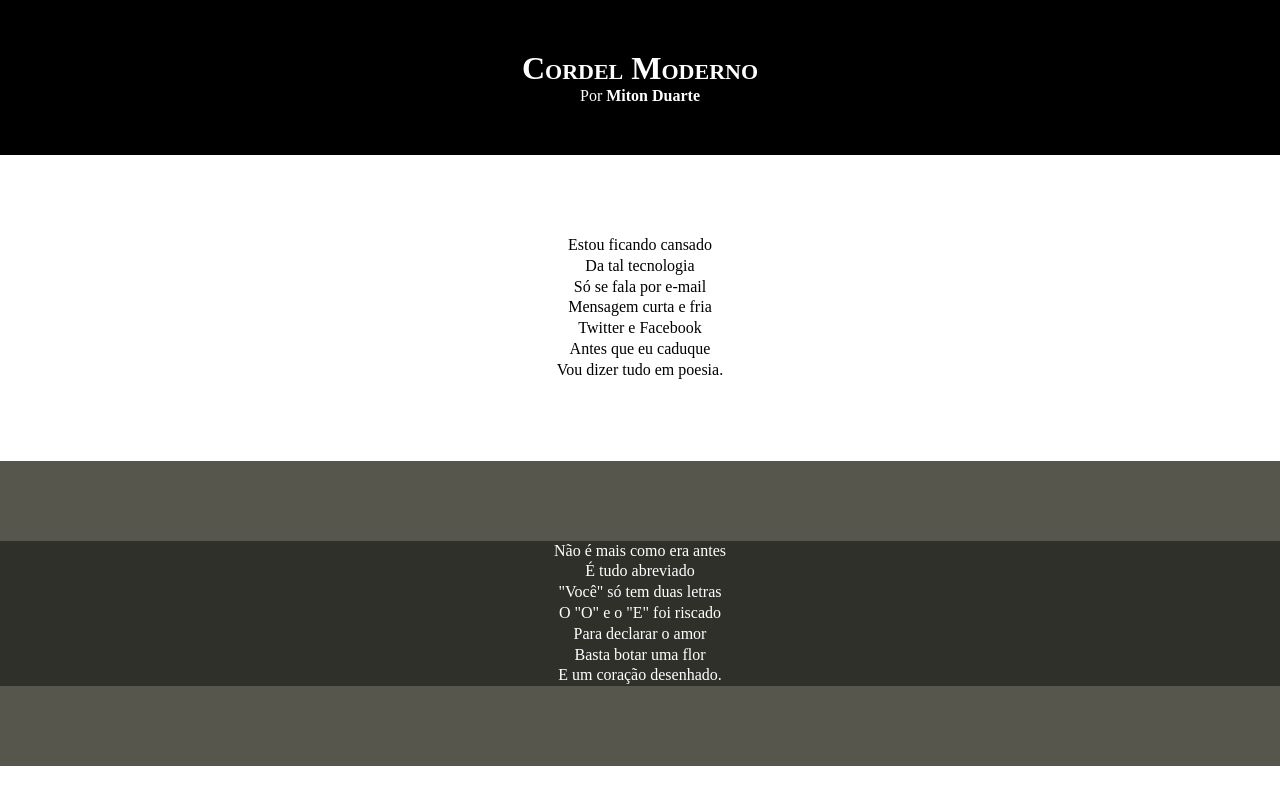
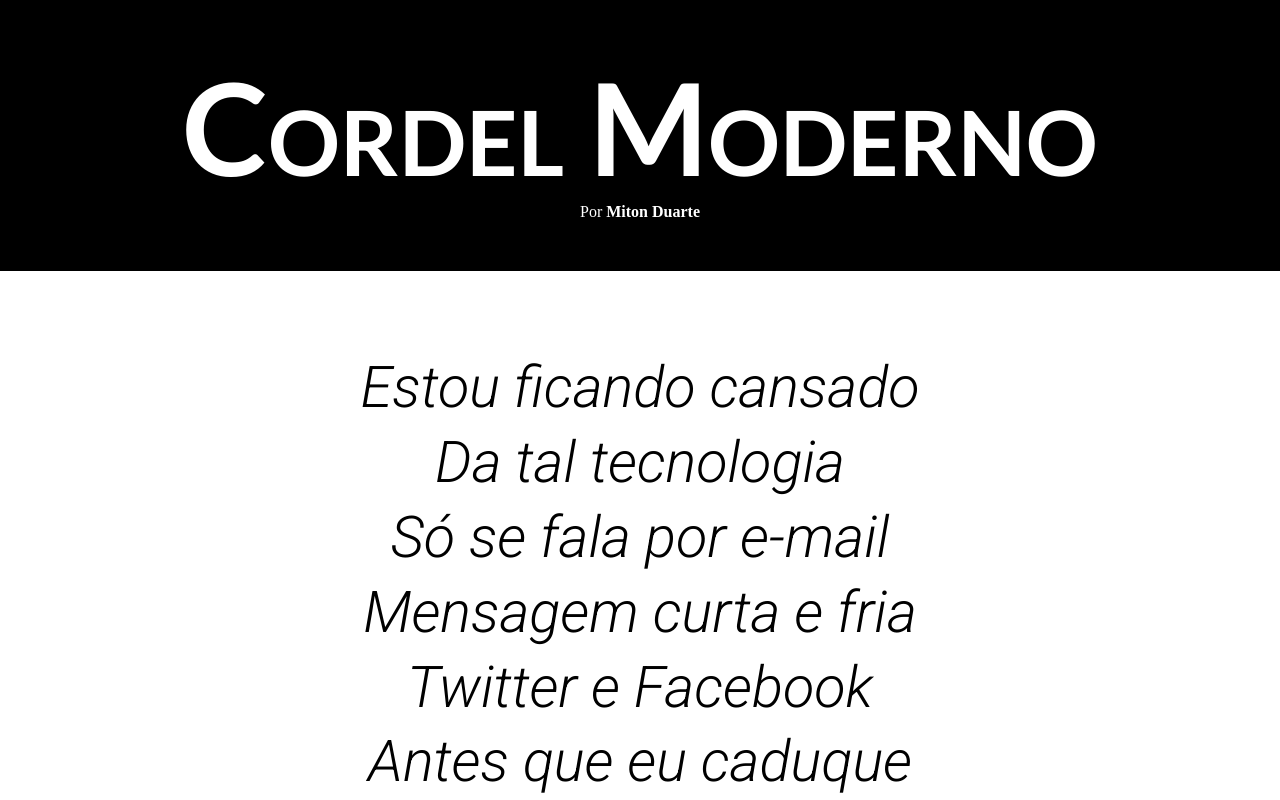
Before and after one commit to maxluzcarvalho/html-css, a plain HTML site: page desafios/d012/index.html in a window 1280 px wide. Shown: the top 800 px of the page. Drawn offline with Linux system fonts and the light colour scheme.

Commit message:
Atualizacao

```diff
--- a/desafios/d012/estilo/sytle.css
+++ b/desafios/d012/estilo/sytle.css
@@ -1,4 +1,12 @@
 @charset "UTF-8";
+
+@import url('https://fonts.googleapis.com/css2?family=Lato:wght@400;700&family=Roboto:ital,wght@1,300&display=swap');
+
+:root{
+    --fonte1: Verdana, Geneva, Tahoma, sans-serfi;
+    --fonte2: 'Lato', sans-serif;
+    --fonte3: 'Roboto', sans-serif;
+}
 
 *{
     margin: 0px;
@@ -8,6 +16,7 @@
 html, body {
     min-height: 100vh;
     background-color: beige;
+    font-size: var(--fonte1);
 }
 
 header{
@@ -19,6 +28,8 @@ header{
 header > h1{
     padding-top: 50px;
     font-variant: small-caps;
+    font-family: var(--fonte2);
+    font-size: 10vw;
 }
 header >p{
     padding-bottom: 50px;
@@ -40,6 +51,8 @@ section {
     padding-bottom: 10vh;
     line-height: 1.3em;
     text-align: center;
+    font-family: var(--fonte3);
+    font-size: 4.5vw;
 
 }
 
```
